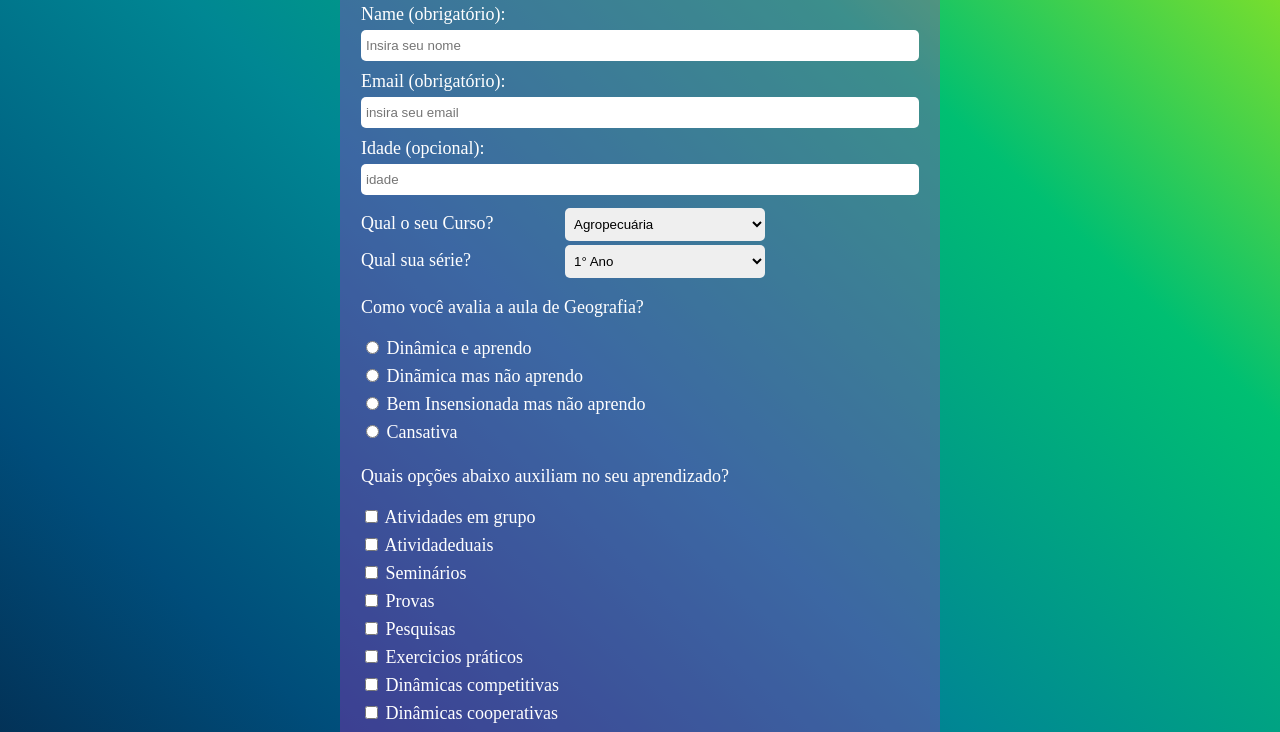
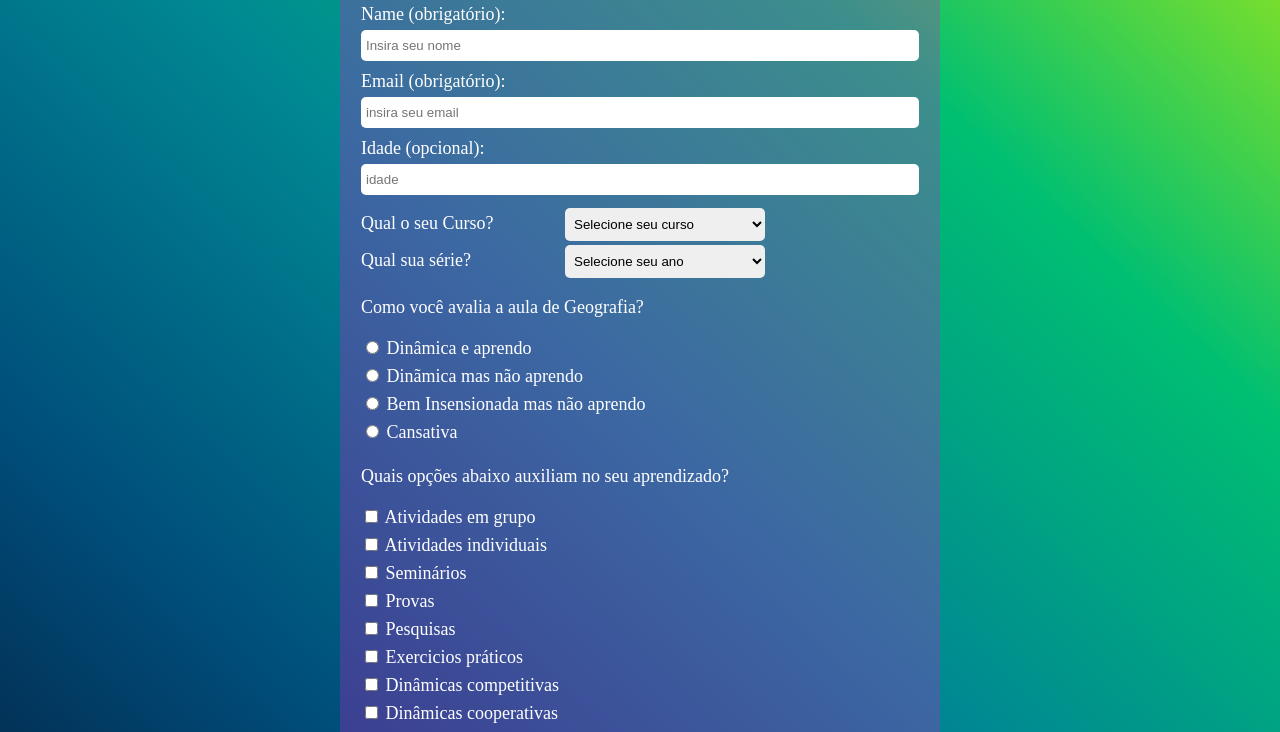
Before and after one commit to CintyaFlo/fcc-survey-project, a plain HTML site: page index.html in a window 1280 px wide. Shown: the part 176-908 px from the top of the page. Drawn offline with Linux system fonts and the light colour scheme.

Commit message:
corrigi serie e ano

```diff
--- a/index.html
+++ b/index.html
@@ -23,12 +23,14 @@
 
         <label id="curso" for="Curso">Qual o seu Curso?</label>
         <select name="Curso" id="dropdown" required>
+            <option value="seu curso">Selecione seu curso</option>
             <option value="Agropecuária">Agropecuária</option>
             <option value="Meio Ambiente">Meio Ambiente</option>
             <option value="Agroindústia">Agroindústia</option>
         </select>
         <label id="serie" for="serie">Qual sua série?</label>
         <select name="serie" id="Dropdown" required>
+            <option value="0°">Selecione seu ano</option>
             <option value="1°">1° Ano</option>
             <option value="3°">3° Ano</option>
         </select>
@@ -54,7 +56,7 @@
                 <input name="aprendizado" type="checkbox" value="Atividades em grupo"> Atividades em grupo
             </label>
             <label>
-                <input name="aprendizado" type="checkbox" value="Atividadeduais"> Atividadeduais
+                <input name="aprendizado" type="checkbox" value="Atividadeduais"> Atividades individuais
             </label>
             <label>
                 <input name="aprendizado" type="checkbox" value="Seminários"> Seminários
```
